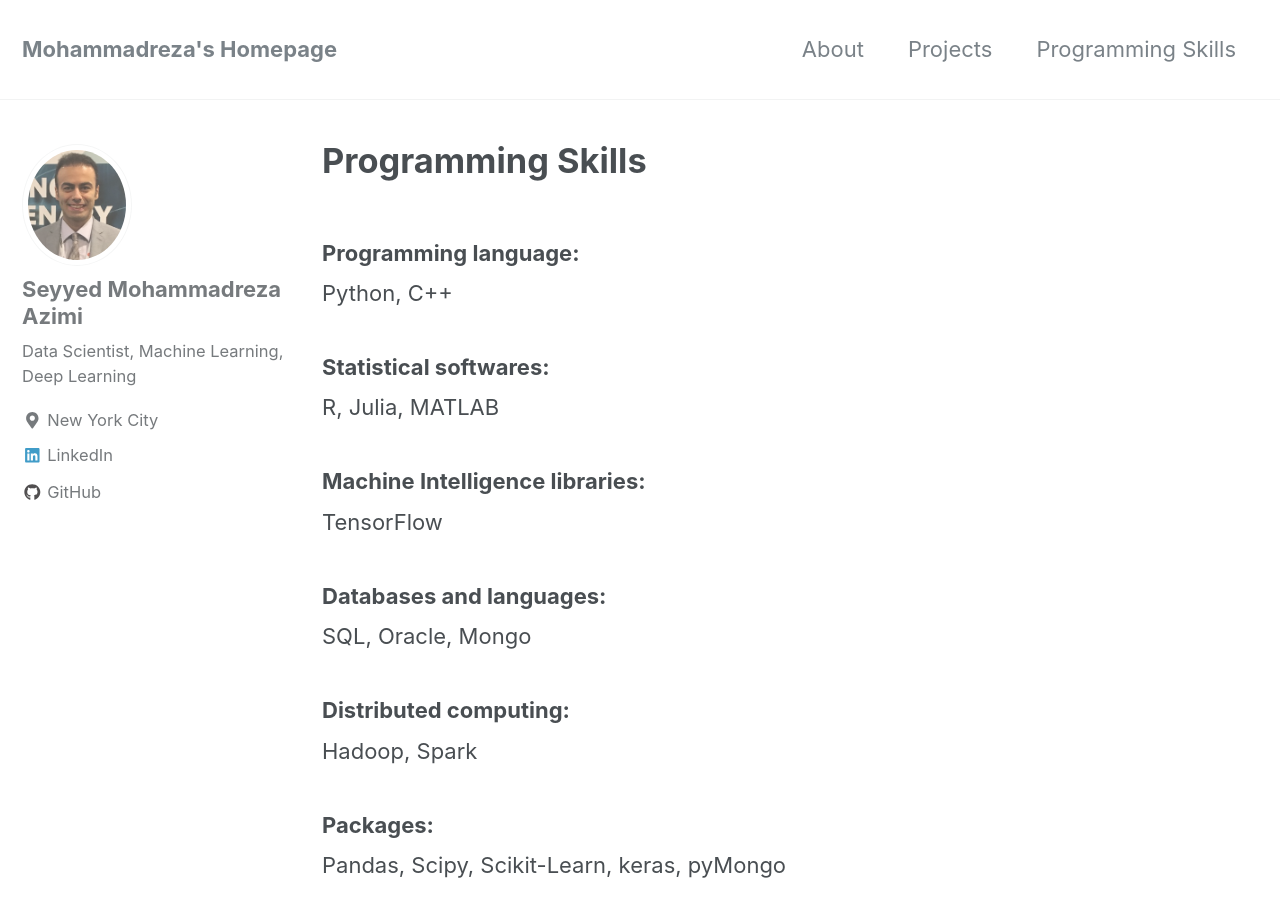
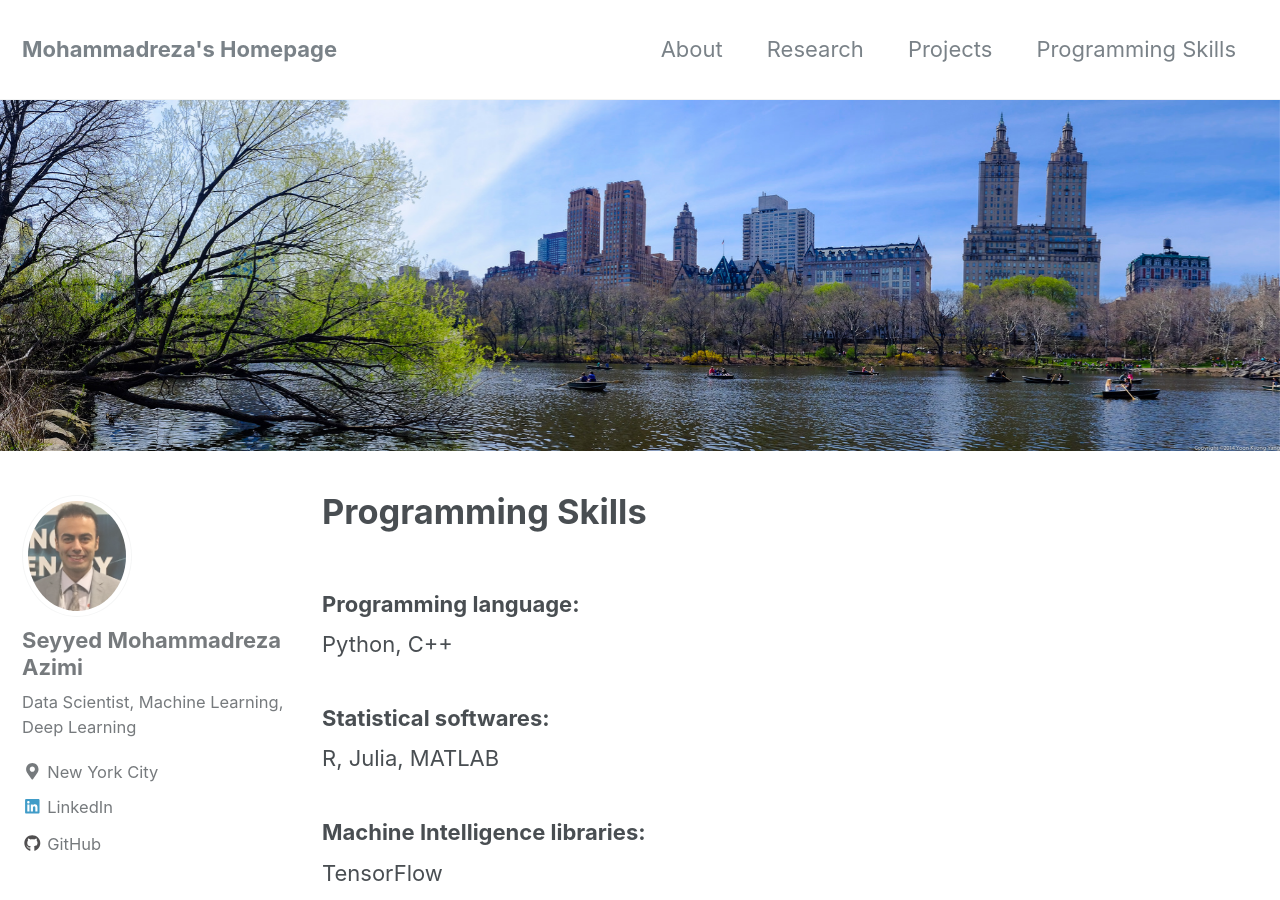
Before and after one commit to MohammadrezaAzimi/MohammadrezaAzimi.github.io, a Jekyll site: the page built from _pages/comp-skills.md, in a window 1280 px wide and 900 px high. Built offline with Jekyll 4.4.1, drawn with Linux system fonts in a browser that asks for light colours; nearby versions of some CDN libraries.

Commit message:
new git hub

```diff
--- a/_data/navigation.yml
+++ b/_data/navigation.yml
@@ -2,6 +2,8 @@
 main:
   - title: "About"
     url: /about/
+  - title: "Research"
+    url: /rsch/
   - title: "Projects"
     url: /mlp/
   - title: "Programming Skills"
--- a/_pages/comp-skills.md
+++ b/_pages/comp-skills.md
@@ -1,6 +1,9 @@
 ---
 title: "Programming Skills"
 permalink: /prog-skills/
+header:
+  image: "/images/central-park-panarama.jpg"
+
 ---
 
 ### Programming language:
```
Also changed, not shown: images/central-park-panarama.jpg (added), 1 other file.
